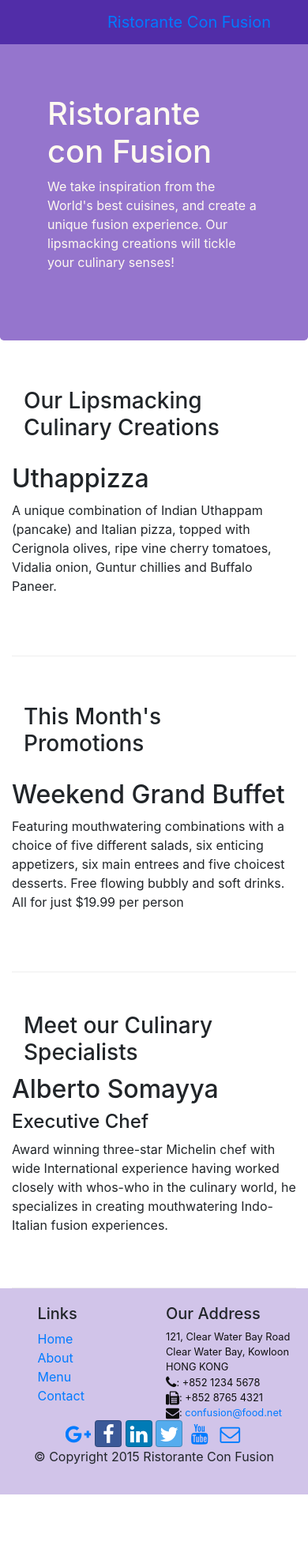
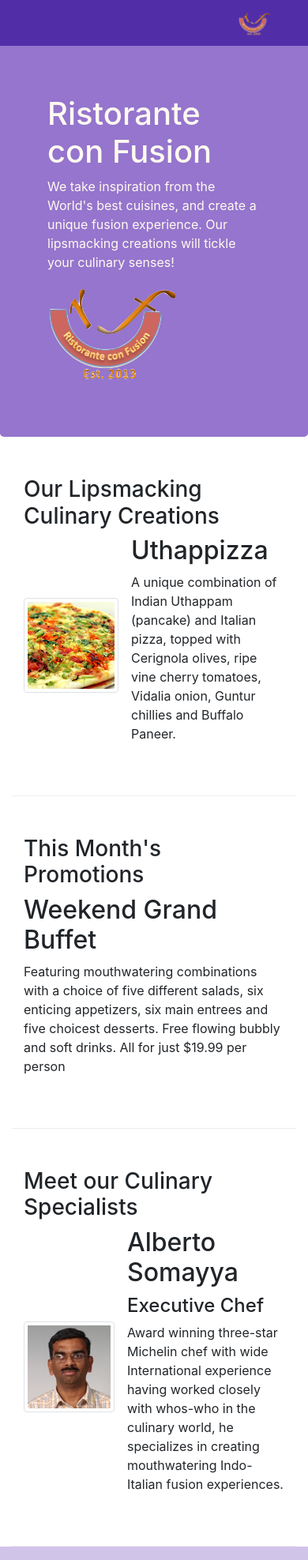
Before and after one commit to hwisoo/Bootstrap4-, a website: page index.html in a window 390 px wide. Shown: the top 1975 px of the page at 79% size. Before the commit the page ends 1892 px from the top, so only its background shows below. Drawn offline with nearby package versions, Linux system fonts and the light colour scheme.

Commit message:
Images and Media

```diff
--- a/index.html
+++ b/index.html
@@ -20,13 +20,13 @@
                 <button class="navbar-toggler" type="button" data-toggle="collapse" data-target="#Navbar">
                         <span class="navbar-toggler-icon"></span>
                     </button>
-            <a class="navbar-brand" href="#"> Ristorante Con Fusion </a>
+                    <a class="navbar-brand" href="#"><img src="img/logo.png" height="30" width="41"></a>
             <div class="collapse navbar-collapse" id="Navbar">
                 <ul class="navbar-nav">
-                    <li class="nav-item active"><a class="nav-link" href="./index.html"> <span class="fa fa-home fa-lg"></span>Home </a></li>
-                    <li class="nav-item"><a class="nav-link" href="./aboutus.html"> <span class="fa fa-info fa-lg"> </span>About</a></li>
-                    <li class="nav-item"><a class="nav-link" href="#"> <span class="fa fa-list fa-lg"> </span>Menu</a></li>
-                    <li class="nav-item"><a class="nav-link" href="./contactus.html"> <span class="fa fa-address-card fa-lg"></span>Contact</a></li>
+                    <li class="nav-item active"><a class="nav-link" href="./index.html"> <span class="fa fa-home fa-lg"></span> Home </a></li>
+                    <li class="nav-item"><a class="nav-link" href="./aboutus.html"> <span class="fa fa-info fa-lg"> </span> About</a></li>
+                    <li class="nav-item"><a class="nav-link" href="#"> <span class="fa fa-list fa-lg"> </span> Menu</a></li>
+                    <li class="nav-item"><a class="nav-link" href="./contactus.html"> <span class="fa fa-address-card fa-lg"></span> Contact</a></li>
                 </ul>
             </div>
         </div>
@@ -38,8 +38,9 @@
                         <h1>Ristorante con Fusion</h1>
                         <p>We take inspiration from the World's best cuisines, and create a unique fusion experience. Our lipsmacking creations will tickle your culinary senses!</p>
                     </div>
-                    <div class="col col-sm">
-                    </div>
+                    <div class="col col-sm align-self-center">
+                            <img src="img/logo.png" class="img-fluid">
+                        </div>
                 </div>
             </div>
         </header>
@@ -49,30 +50,46 @@
             <div class="col-sm-4 col-md-3 flex-last">
                 <h3>Our Lipsmacking Culinary Creations</h3>
             </div>
-            <div>
-                <h2>Uthappizza</h2>
-                <p>A unique combination of Indian Uthappam (pancake) and Italian pizza, topped with Cerignola olives, ripe vine cherry tomatoes, Vidalia onion, Guntur chillies and Buffalo Paneer.</p>
+            <div class="col-sm col-md flex-first">
+                <div class="media">
+                    <img class="d-flex mr-3 img-thumbnail align-self-center" src="img/uthappizza.png" alt="Uthappizza">
+                    <div class="media-body">
+                        <h2 class="mt-0">Uthappizza</h2>
+                        <p class="hidden-xs-down">A unique combination of Indian Uthappam (pancake) and
+                          Italian pizza, topped with Cerignola olives, ripe vine
+                          cherry tomatoes, Vidalia onion, Guntur chillies and
+                          Buffalo Paneer.</p>
+                    </div>
+                </div>
             </div>
-        </div>
-
+            </div>
         <div class="row row-content align-items-center">
-            <div class="col-sm-4 col-md-3">
+            <div class="col-sm-4 col-md-3 flex-first">
                 <h3>This Month's Promotions</h3>
             </div>
-            <div>
+            <div class="col-sm col-md flex-last">
                 <h2>Weekend Grand Buffet</h2>
                 <p>Featuring mouthwatering combinations with a choice of five different salads, six enticing appetizers, six main entrees and five choicest desserts. Free flowing bubbly and soft drinks. All for just $19.99 per person </p>
             </div>
         </div>
 
         <div class="row row-content align-items-center">
-            <div class="col-sm col-md flex-first">
+            <div class="col-sm-4 col-md-3 flex-last">
                 <h3>Meet our Culinary Specialists</h3>
             </div>
-            <div>
-                <h2>Alberto Somayya</h2>
-                <h4>Executive Chef</h4>
-                <p>Award winning three-star Michelin chef with wide International experience having worked closely with whos-who in the culinary world, he specializes in creating mouthwatering Indo-Italian fusion experiences. </p>
+            <div class="col-sm col-md flex-first">
+                <div class="media">
+                    <img class="d-flex mr-3 img-thumbnail align-self-center" src="img/alberto.png" alt="Alberto Somayya">
+                    <div class="media-body">
+                        <h2 class="mt-0">Alberto Somayya</h2>
+                        <h4>Executive Chef</h4>
+                        <p class="hidden-xs-down">Award winning three-star Michelin chef with wide
+                         International experience having worked closely with
+                         whos-who in the culinary world, he specializes in
+                          creating mouthwatering Indo-Italian fusion experiences.
+                         </p>
+                    </div>
+                </div>
             </div>
         </div>
     </div>
```
Also changed, not shown: aboutus.html (+8 -7 lines), contactus.html (+4 -3 lines), img/alberto.png (added), img/buffet.png (added), img/logo.png (added), img/uthappizza.png (added), 1 other file.
